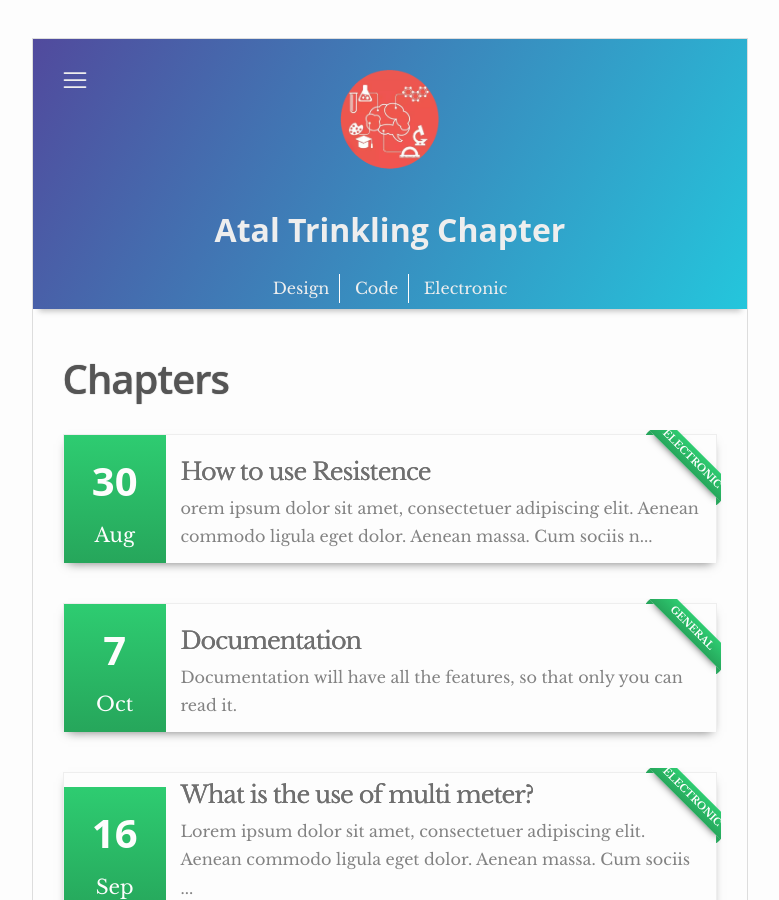
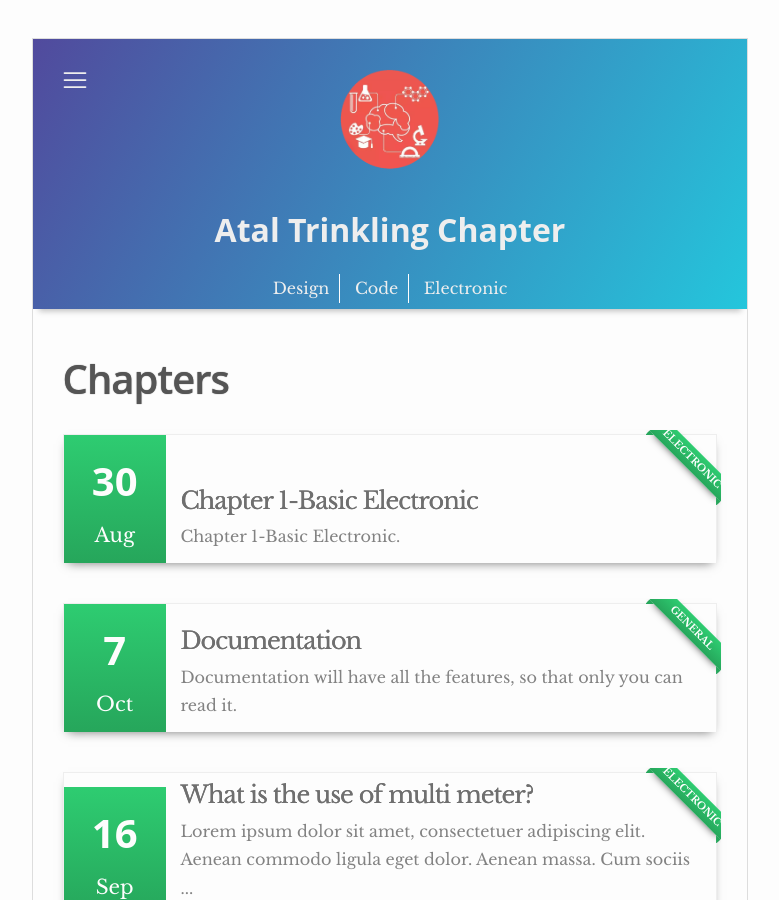
Before and after one commit to yugn27/atel, a Jekyll site: the page built from index.html, in a window 1280 px wide and 900 px high. Shown: the whole window, without its empty margins (250-1029 px from the left). Built offline with Jekyll 4.4.1, drawn with Linux system fonts in a browser that asks for light colours.

Commit message:
Update 2017-08-30-life-1.markdown

```diff
--- a/_posts/2017-08-30-life-1.markdown
+++ b/_posts/2017-08-30-life-1.markdown
@@ -1,7 +1,7 @@
 ---
 layout: post
-title:  "How to use Resistence"
-description: orem ipsum dolor sit amet, consectetuer adipiscing elit. Aenean commodo ligula eget dolor. Aenean massa. Cum sociis natoque penatibus et magnis dis parturient montes, nascetur ridiculus mus.
+title:  "Chapter 1-Basic Electronic"
+description: Chapter 1-Basic Electronic.
 categories: Electronic
 author: yashn
 ---
@@ -68,3 +68,7 @@ V is voltage, R is resistance and I is current.
 The law states that a voltage potential equals the current multiplied by the resistance.
 It is used VERY often. It is THE formula in electronics.
 You can switch it around and get R = V/I or I = V/R. As long as you have two of the variables, you can calculate the last.
+
+# Basic circuit
+![]({{site.baseurl}}/images/basic-led-circuit-withbattery.png)
+basic-led-circuit-withbattery.png
```
